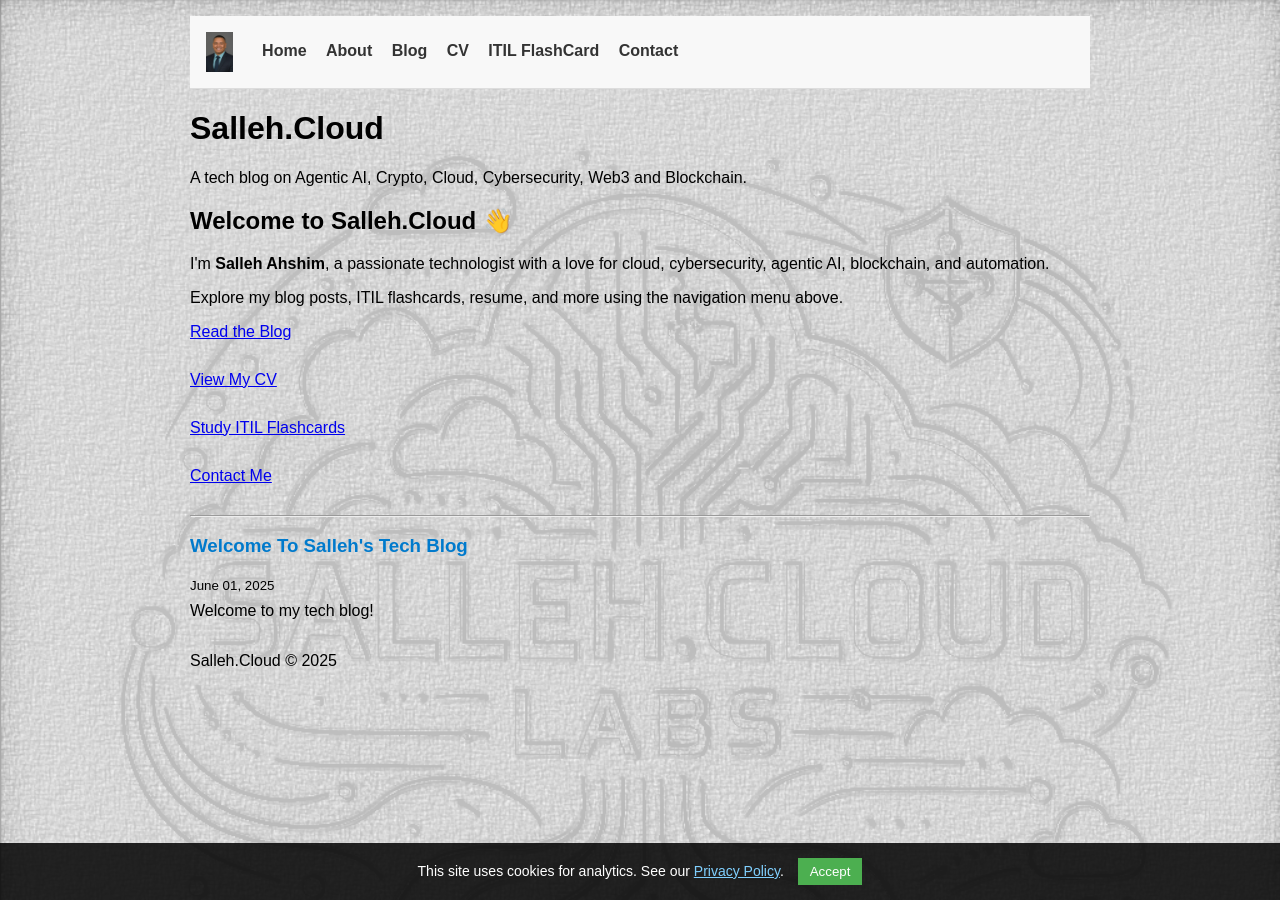
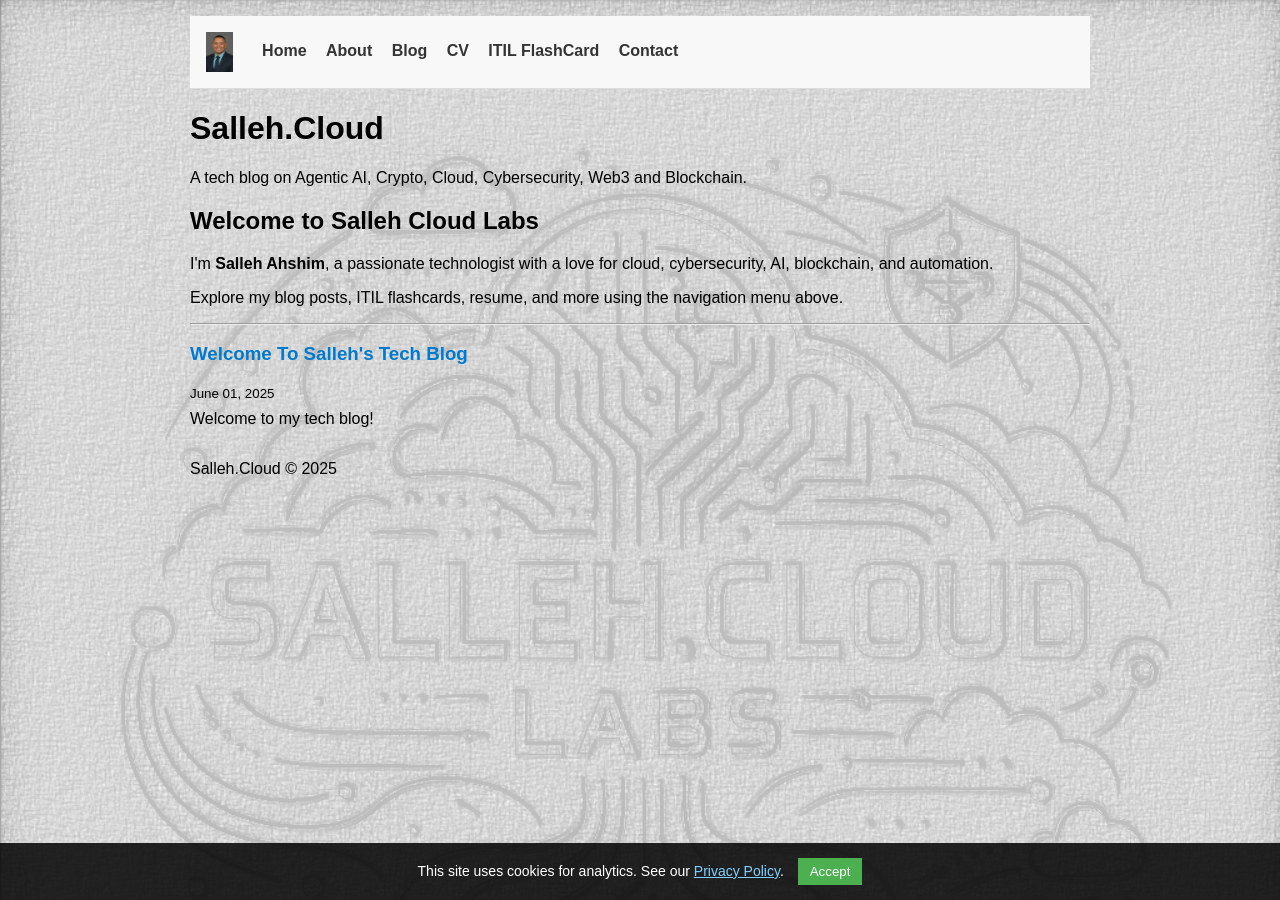
Before and after one commit to Sahshim/salleh-tech-blog, a Jekyll site: the page built from index.md, in a window 1280 px wide. Built offline with Jekyll 4.4.1, drawn with Linux system fonts in a browser that asks for light colours.

Commit message:
Update index.md

```diff
--- a/index.md
+++ b/index.md
@@ -1,21 +1,16 @@
 ---
 layout: home
-title: Welcome to Salleh.Cloud
+title: Welcome to Salleh Cloud Labs
 ---
 
 <section>
-  <h1>Welcome to Salleh.Cloud 👋</h1>
+  <h1>Welcome to Salleh Cloud Labs</h1>
   <p>
-    I'm <strong>Salleh Ahshim</strong>, a passionate technologist with a love for cloud, cybersecurity, agentic AI, blockchain, and automation.
+    I'm <strong>Salleh Ahshim</strong>, a passionate technologist with a love for cloud, cybersecurity, AI, blockchain, and automation.
   </p>
   <p>
     Explore my blog posts, ITIL flashcards, resume, and more using the navigation menu above.
   </p>
 
-  <ul>
-    <li><a href="/blog/">Read the Blog</a></li>
-    <li><a href="/cv/">View My CV</a></li>
-    <li><a href="/itil-flashcards/">Study ITIL Flashcards</a></li>
-    <li><a href="/contact/">Contact Me</a></li>
-  </ul>
+
 </section>
```
